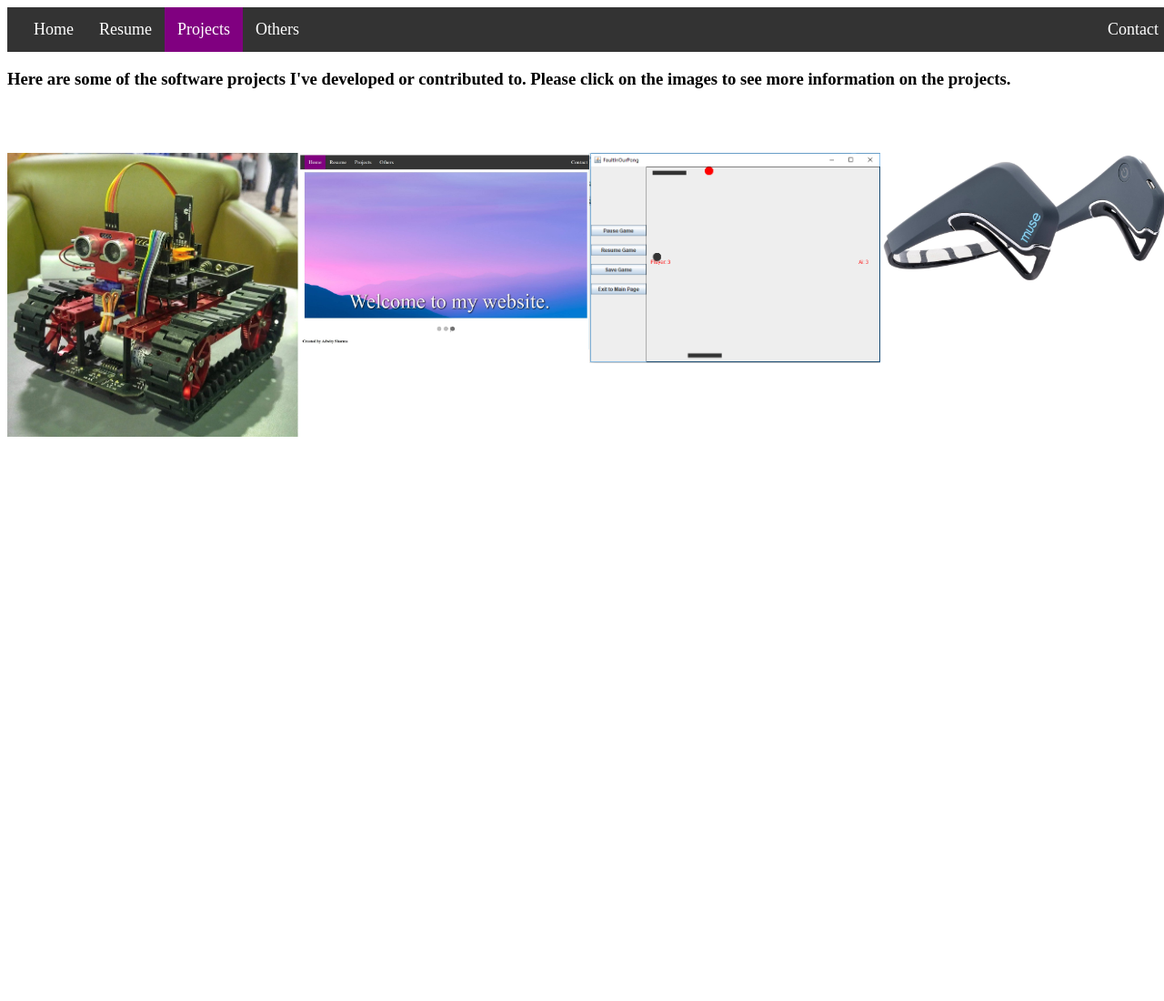
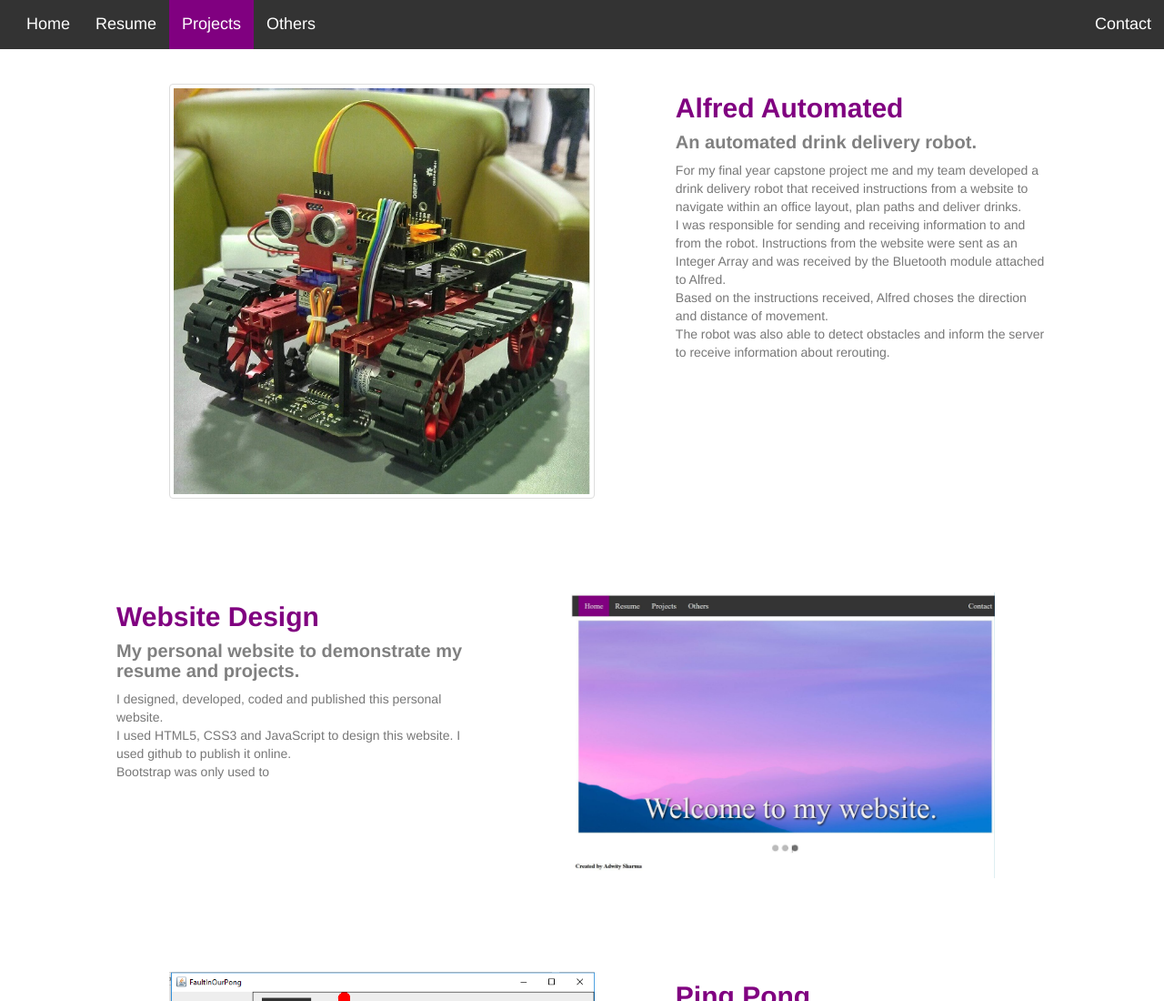
Before and after one commit to adwity/adwity, a plain HTML site: page projects.html in a window 1280 px wide. Shown: the top 1100 px of the page at 91% size. Before the commit the page ends 800 px from the top, so only its background shows below. Drawn offline with nearby package versions, Linux system fonts and the light colour scheme.

Commit message:
Updated the projects portion of the website

```diff
--- a/projects.html
+++ b/projects.html
@@ -1,4 +1,3 @@
-<!Doctyle html>
 <!DOCTYPE html>
 <html>
 <head>
@@ -6,12 +5,11 @@
 	<meta charset="utf-8">
 	<meta name="viewport" content="width=device-width, initial-scale=1.0">
 	<link rel="stylesheet" type="text/css" href="style.css">
-	<style>
-	img {
-		float: left;
-	}
-</style>
+	<link rel="stylesheet" href="https://maxcdn.bootstrapcdn.com/bootstrap/3.3.7/css/bootstrap.min.css">
+	<script src="https://ajax.googleapis.com/ajax/libs/jquery/3.3.1/jquery.min.js"></script>
+	<script src="https://maxcdn.bootstrapcdn.com/bootstrap/3.3.7/js/bootstrap.min.js"></script>
 </head>
+
 <body>
 	<ul class="topnav">
 		<li><a href="index.html">Home</a></li>
@@ -21,12 +19,61 @@
 		<li class="right"><a href="#">Contact</a></li>
 	</ul>
 
-	<h3 style="font: fantasy;">Here are some of the software projects I've developed or contributed to. Please click on the images to see more information on the projects.</h3>
-	<br>
-	<br>
-	<p><img style="width: 25%" src="alfred.jpg"></p>
-	<p><img style="width: 25%" src="website.jpg"></p>
-	<p><img style="width: 25%" src="pong.png"></p>
-	<p><img style="width: 25%" src="MuseHeadset.jpg"></p>
+	<div class="how-section1">
+		<div class="row">
+			<div class="col-sm-7 how-img">
+				<img src="alfred.jpg" class="img-thumbnail" alt="Alfred"/>
+			</div>
+			<div class="col-sm-5">
+				<h4>Alfred Automated</h4>
+				<h4 class="subheading">An automated drink delivery robot.</h4>
+				<p class="text-muted">
+					For my final year capstone project me and my team developed a drink delivery robot that received instructions from a website to navigate within an office layout, plan paths and deliver drinks.<br>
+					I was responsible for sending and receiving information to and from the robot. Instructions from the website were sent as an Integer Array and was received by the Bluetooth module attached to Alfred.<br>
+					Based on the instructions received, Alfred choses the direction and distance of movement.<br>
+					The robot was also able to detect obstacles and inform the server to receive information about rerouting.
+
+				</p>
+			</div>
+		</div>
+		<div class="row">
+			<div class="col-sm-5">
+				<h4>Website Design</h4>
+				<h4 class="subheading">My personal website to demonstrate my resume and projects.</h4>
+				<p class="text-muted">I designed, developed, coded and published this personal website. <br>
+						I used HTML5, CSS3 and JavaScript to design this website. I used github to publish it online.<br>
+						Bootstrap was only used to
+				</p>
+			</div>
+
+
+			<div class="col-sm-7 how-img2">
+				<img src="website.jpg" class="rounded-corner img-fluid" alt=""/>
+			</div>
+		</div>
+		<div class="row">
+			<div class="col-sm-7 how-img">
+				<img src="pong.png" class="rounded-circle img-fluid" alt=""/>
+			</div>
+			<div class="col-sm-5">
+				<h4>Ping Pong</h4>
+				<h4 class="subheading">Redeveloped a classic ping pong game.</h4>
+				<p class="text-muted">For this academic project I worked in a group of three people to redesign and redevelop a simple ping pong game.<br>
+				We enforced the MVC model for the game.<br>
+				We added innovative twists such as various speed levels and a new game with one extra ball mode, where the user had to avoid hitting one of the balls. In addition, we also added a multiplayer layer that allowed two people to play the game at the same time.</p>
+			</div>
+		</div>
+		<div class="row">
+			<div class="col-sm-5">
+				<h4>Alpha Brain</h4>
+				<h4 class="subheading">Created a software application using Muse Headband for a Hackathon</h4>
+				<p class="text-muted">We collected data from the MUSE head band and analyzed the alpha, beta and theta brain waves to detect mood disorders and early signs of ADHD.<br>
+				Through this project I also learnt to work in a team settings with hard time constrains.</p>
+			</div>
+			<div class="col-sm-7 how-img2">
+				<img src="MuseHeadset.jpg" class="rounded-circle img-fluid" alt="Muse Headband"/>
+			</div>
+		</div>
+	</div>
 </body>
 </html>
--- a/style.css
+++ b/style.css
@@ -30,17 +30,52 @@ ul.topnav li a {
 	font-size: 18px;
 }
 
-ul.topnav li a:hover:not(.active) {background-color: gray;}
+ul.topnav li a:hover:not(.active) {
+	background-color: gray;}
 
-ul.topnav li a.active {background-color: purple;}
+ul.topnav li a.active {
+background-color: purple;}
 
-ul.topnav li a.active-right {background-color: purple;
-float: right;}
 
-ul.topnav li.right {float: right;
+ul.topnav li.right {
+	float: right;
 }
 
 @media screen and (max-width: 600px) {
 	ul.topnav li.right,
 	ul.topnav li {float: none;}
 }
+
+.how-section1{
+	margin-top:-15%;
+	padding: 10%;
+}
+.how-section1 h4{
+	color: purple;
+	font-weight: bold;
+	font-size: 30px;
+}
+.how-section1 .subheading{
+	color: grey;
+	font-size: 20px;
+}
+.how-section1 .row
+{
+	margin-top: 10%;
+}
+.how-img
+{
+	text-align: center;
+}
+
+.how-img2
+{
+	text-align: center;
+}
+.how-img img{
+	width: 80%;
+}
+
+.how-img2 img{
+	width: 80%;
+}
```
Also changed, not shown: 1 other file. Lines whose indentation alone changed are shown as unchanged.
